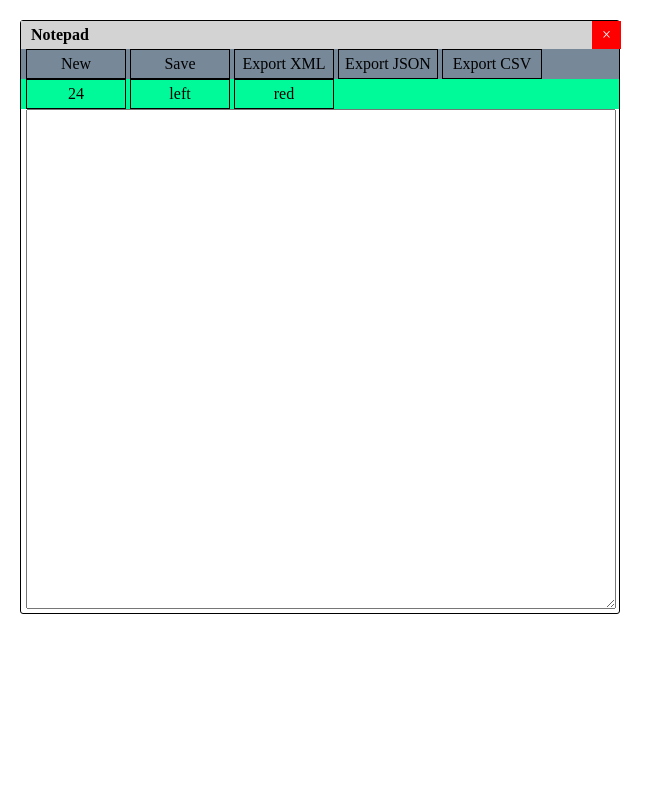
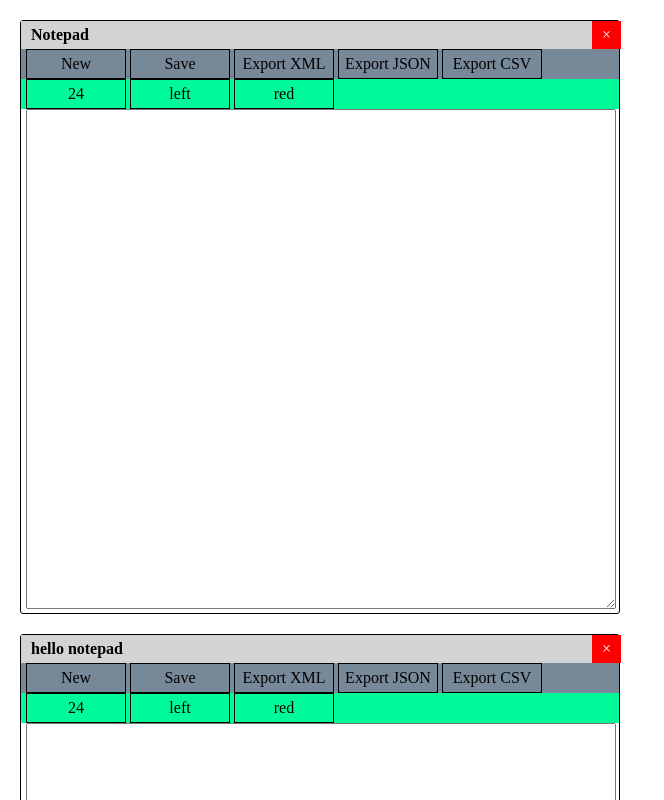
Before and after one commit to MiTrich96/notepad, a plain HTML site: page index.html in a window 1280 px wide. Shown: the top 800 px of the page, without its empty margins (0-664 px from the left). Drawn offline with Linux system fonts and the light colour scheme.

Commit message:
creating new note

```diff
--- a/base.js
+++ b/base.js
@@ -0,0 +1 @@
+const Notepad = {};
--- a/index.html
+++ b/index.html
@@ -7,6 +7,7 @@
     <link rel="stylesheet" href="style.css">
 </head>
 <body>
+    <div class="workspace">
         <div class="note_wrap">
             <div class="note_main-menu">
                 <div class="note_main-menu-title">Notepad</div>
@@ -37,6 +38,7 @@
                 <textarea name="" id="area_box" cols="30" rows="10"></textarea>
             </div>
         </div>
+    </div>
 
     <script src="base.js"></script>
     <script src="plugins/styles.js"></script>
--- a/index.js
+++ b/index.js
@@ -0,0 +1,49 @@
+const _createNotepad = function(options) {
+    const wrap = document.createElement('div');
+    wrap.insertAdjacentHTML('afterbegin',`
+        <div class="note_wrap">
+            <div class="note_main-menu">
+                <div class="note_main-menu-title">${options.title}</div>
+                <div class="note_main-menu-close">&times;</div>
+            </div>
+
+            <div class="note_fun">
+                <ul class="note_fun-menu">
+                    <li class="note_fun-block">
+                        <div>New</div>
+                        <div>Save</div>
+                    </li>
+                    <li class="note_fun-block">
+                        <div>Export XML</div>
+                        <div>Export JSON</div>
+                        <div>Export CSV</div>
+                    </li>
+                </ul>
+            </div>
+            <div class="note_style">
+                <ul class="note_style-menu">
+                    <li class="note_style-block">24</li>
+                    <li class="note_style-block">left</li>
+                    <li class="note_style-block">red</li>
+                </ul>
+            </div>
+            <div class="note_area">
+                <textarea name="" id="area_box" cols="30" rows="10"></textarea>
+            </div>
+        </div>
+    `);
+
+    document.body.appendChild(wrap);
+
+    return wrap;
+}
+
+Notepad.create = function(options) {
+    const note = _createNotepad(options);
+
+    return note;
+}
+
+Notepad.create({
+    title: 'hello notepad'
+});
```
Lines whose indentation alone changed are shown as unchanged.
